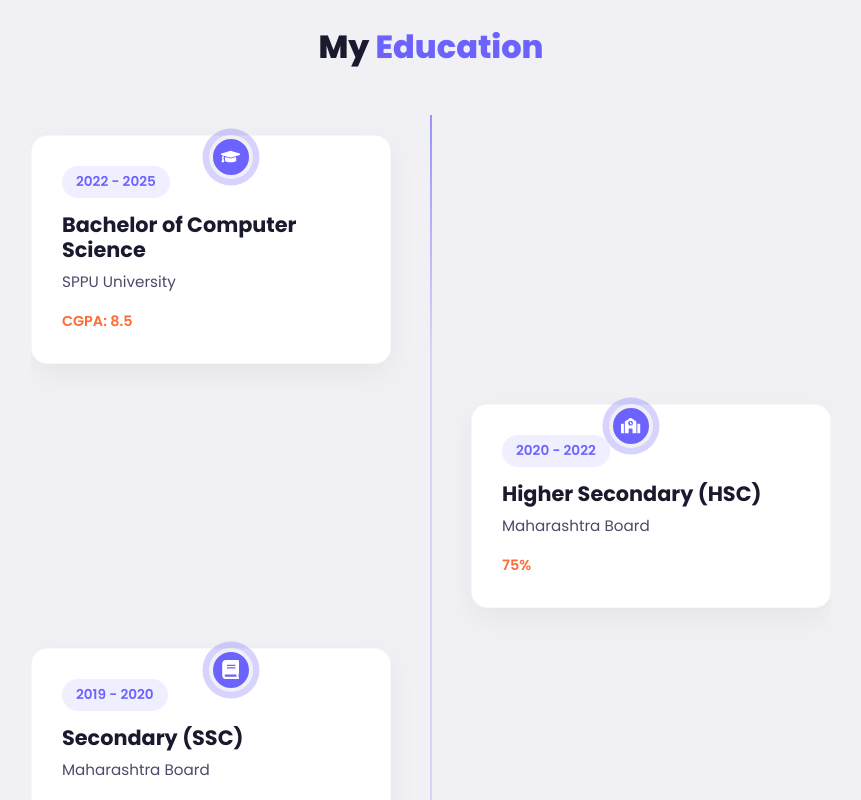
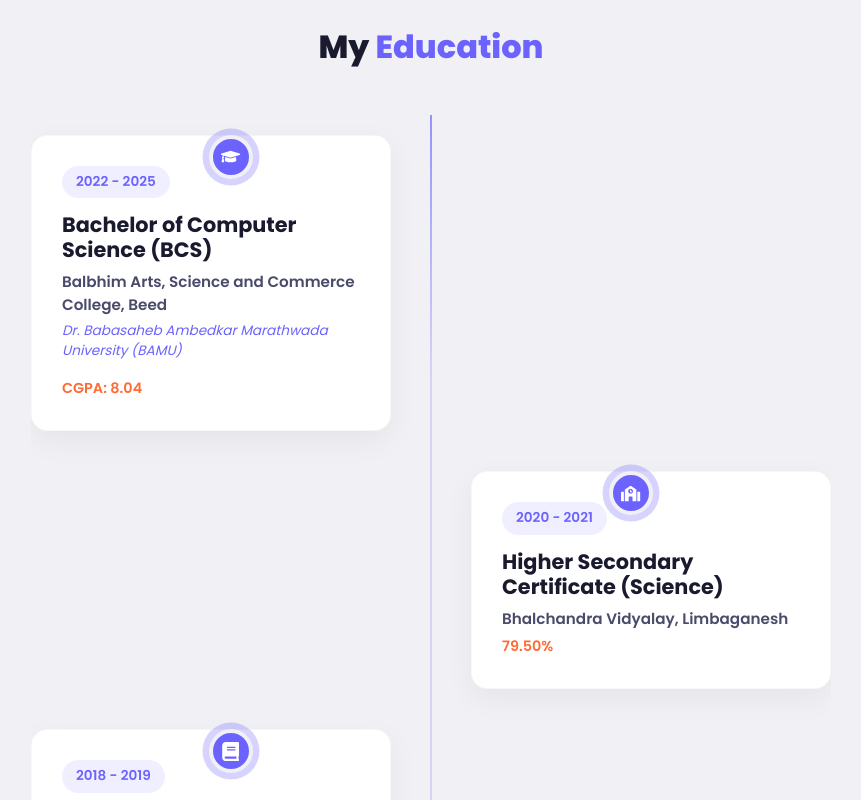
Before and after one commit to RohanShelke95/Portfolio, a React (Vite) app: page / in a window 1280 px wide. Shown: the part 2140-2940 px from the top of the page, without its empty margins (209-1070 px from the left). Built offline with nearby package versions, Linux system fonts and the light colour scheme.

Commit message:
update education data

```diff
--- a/src/index.css
+++ b/src/index.css
@@ -735,7 +735,15 @@ body {
 .timeline-college {
   color: var(--text-medium);
   font-size: 0.95rem;
+  font-weight: 600;
+  margin-bottom: 4px;
+}
+
+.timeline-university {
+  color: var(--primary);
+  font-size: 0.85rem;
   margin-bottom: 15px;
+  font-style: italic;
 }
 
 .timeline-score {
--- a/src/pages/Education.jsx
+++ b/src/pages/Education.jsx
@@ -4,24 +4,25 @@ import { FaGraduationCap, FaSchool, FaBook } from "react-icons/fa";
 const education = [
     {
         icon: <FaGraduationCap />,
-        title: "Bachelor of Computer Science",
-        college: "SPPU University",
+        degree: "Bachelor of Computer Science (BCS)",
+        college: "Balbhim Arts, Science and Commerce College, Beed",
+        university: "Dr. Babasaheb Ambedkar Marathwada University (BAMU)",
         year: "2022 - 2025",
-        score: "CGPA: 8.5"
+        score: "CGPA: 8.04"
     },
     {
         icon: <FaSchool />,
-        title: "Higher Secondary (HSC)",
-        college: "Maharashtra Board",
-        year: "2020 - 2022",
-        score: "75%"
+        degree: "Higher Secondary Certificate (Science)",
+        college: "Bhalchandra Vidyalay, Limbaganesh",
+        year: "2020 - 2021",
+        score: "79.50%"
     },
     {
         icon: <FaBook />,
-        title: "Secondary (SSC)",
-        college: "Maharashtra Board",
-        year: "2019 - 2020",
-        score: "85%"
+        degree: "Secondary School Certificate",
+        college: "Bhalchandra Vidyalay, Limbaganesh",
+        year: "2018 - 2019",
+        score: "70.60%"
     }
 ];
 
@@ -67,8 +68,11 @@ function Education() {
                             </div>
                             <div className="timeline-content">
                                 <span className="timeline-year">{item.year}</span>
-                                <h3 className="timeline-title">{item.title}</h3>
+                                <h3 className="timeline-title">{item.degree}</h3>
                                 <p className="timeline-college">{item.college}</p>
+                                {item.university && (
+                                    <p className="timeline-university">{item.university}</p>
+                                )}
                                 <div className="timeline-score">{item.score}</div>
                             </div>
                         </div>
```
